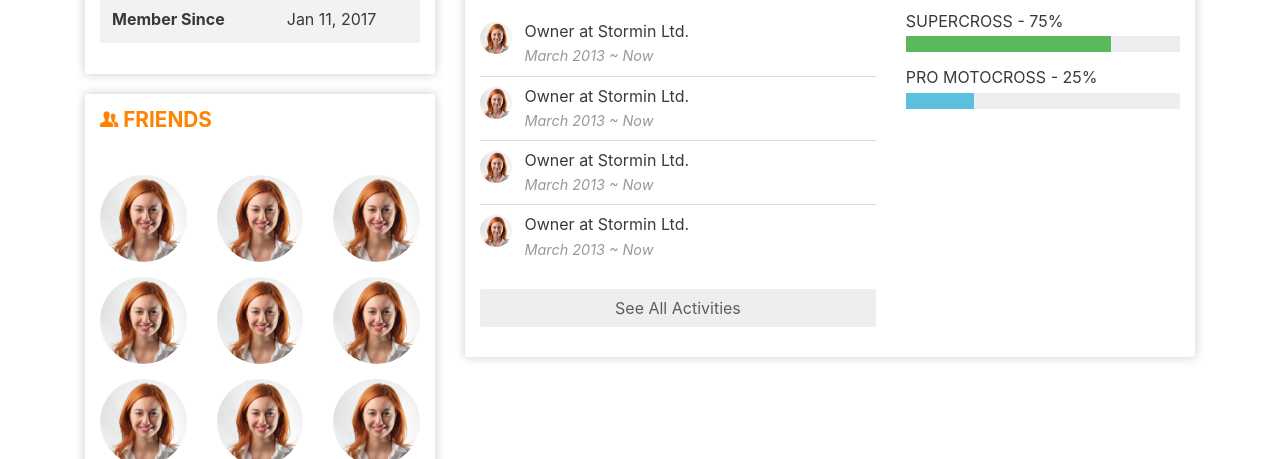
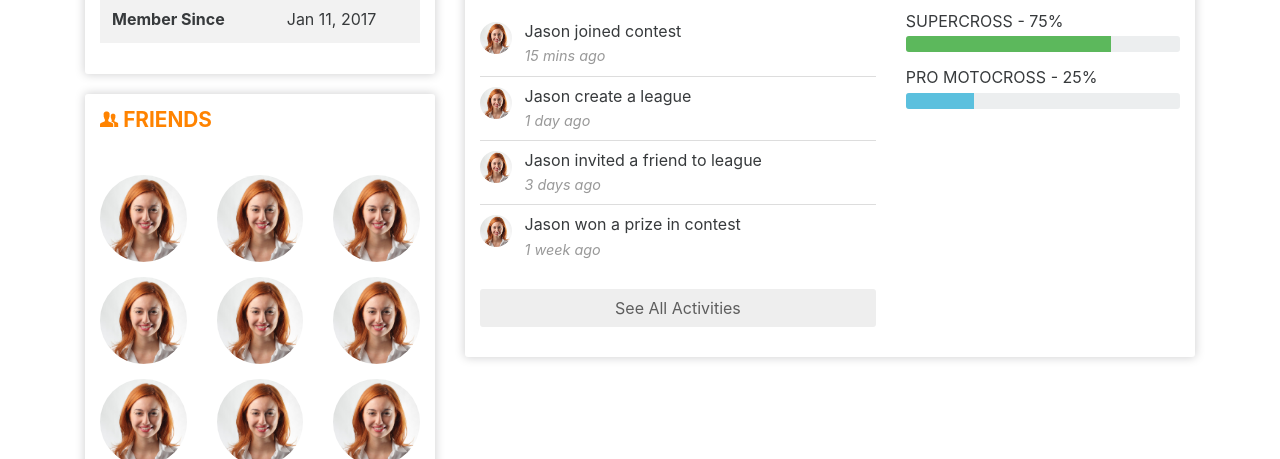
Before and after one commit to codmania/motofront, a website: page profile.html in a window 1280 px wide. Shown: the part 821-1280 px from the top of the page. Drawn offline with Linux system fonts and the light colour scheme; a script that the page names is missing; files whose address does not match are found by name.

Commit message:
fix text on profile page

```diff
--- a/assets/sass/utils.scss
+++ b/assets/sass/utils.scss
@@ -336,7 +336,7 @@ hr {
     line-height: 1rem;
     text-align: center;
     background-color: #eceeef;
-    border-radius: 0;
+    border-radius: 3px;
 }
 
 .progress-bar {
--- a/profile.html
+++ b/profile.html
@@ -323,10 +323,10 @@ WARNING: Respond.js doesn't work if you view the page via file://
                                             <img class="avatar" src="assets/images/Portfolios/profile.jpg" alt="Activity Picture">
                                             <div class="content">
                                                 <a class="text-default">
-                                                    Owner at Stormin Ltd.
+                                                    Jason joined contest
                                                 </a>
                                                 <div class="text-meta">
-                                                    March 2013 ~ Now
+                                                    15 mins ago
                                                 </div>
                                             </div>
                                         </div>
@@ -334,10 +334,10 @@ WARNING: Respond.js doesn't work if you view the page via file://
                                             <img class="avatar" src="assets/images/Portfolios/profile.jpg" alt="Activity Picture">
                                             <div class="content">
                                                 <a class="text-default">
-                                                    Owner at Stormin Ltd.
+                                                    Jason create a league
                                                 </a>
                                                 <div class="text-meta">
-                                                    March 2013 ~ Now
+                                                    1 day ago
                                                 </div>
                                             </div>
                                         </div>
@@ -345,10 +345,10 @@ WARNING: Respond.js doesn't work if you view the page via file://
                                             <img class="avatar" src="assets/images/Portfolios/profile.jpg" alt="Activity Picture">
                                             <div class="content">
                                                 <a class="text-default">
-                                                    Owner at Stormin Ltd.
+                                                    Jason invited a friend to league
                                                 </a>
                                                 <div class="text-meta">
-                                                    March 2013 ~ Now
+                                                    3 days ago
                                                 </div>
                                             </div>
                                         </div>
@@ -356,10 +356,10 @@ WARNING: Respond.js doesn't work if you view the page via file://
                                             <img class="avatar" src="assets/images/Portfolios/profile.jpg" alt="Activity Picture">
                                             <div class="content">
                                                 <a class="text-default">
-                                                    Owner at Stormin Ltd.
+                                                    Jason won a prize in contest
                                                 </a>
                                                 <div class="text-meta">
-                                                    March 2013 ~ Now
+                                                    1 week ago
                                                 </div>
                                             </div>
                                         </div>
```
Also changed, not shown: assets/css/utils.css.
